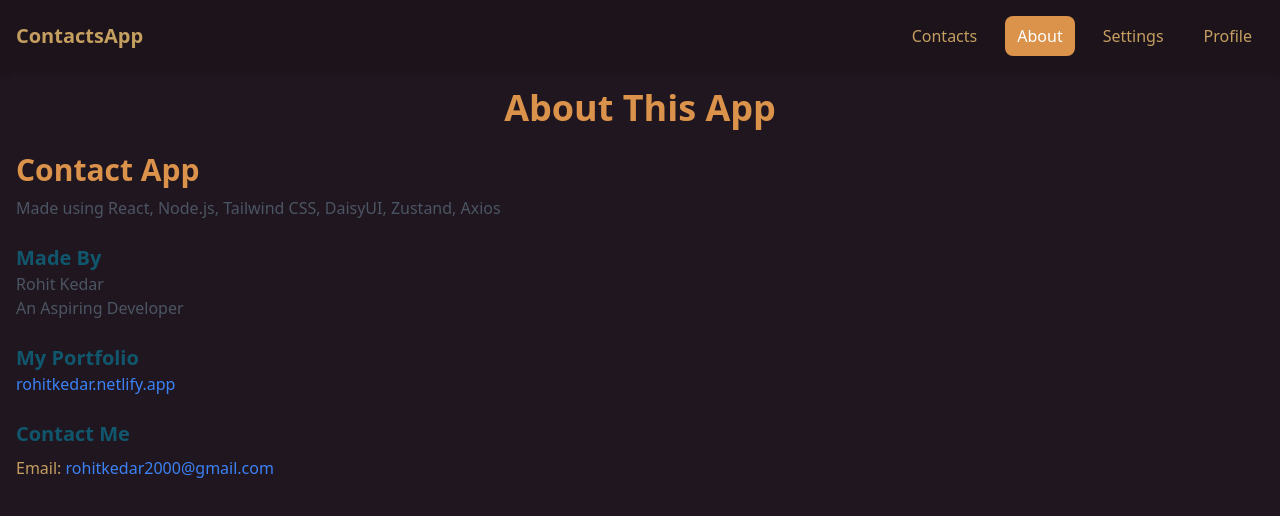
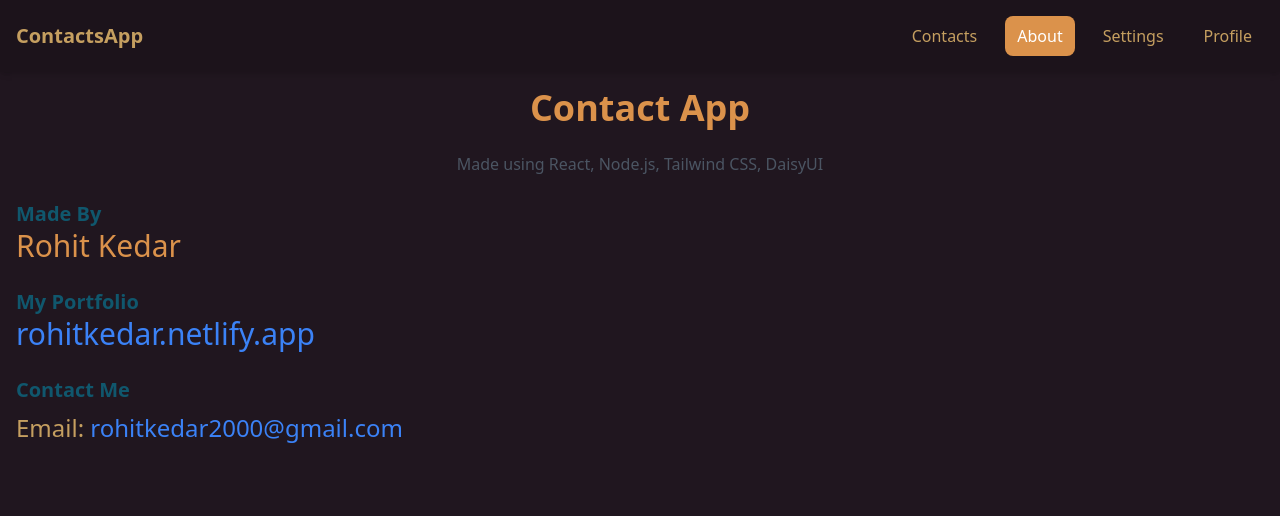
Before and after one commit to rohit19102000/ContactApp, a React (Vite) app in the folder frontend/: page /about in a window 1280 px wide. Shown: the top 516 px of the page. Built offline with nearby package versions, Linux system fonts and the light colour scheme.

Commit message:
updated ui in dashboard

```diff
--- a/frontend/package.json
+++ b/frontend/package.json
@@ -11,6 +11,7 @@
   },
   "dependencies": {
     "axios": "^1.7.9",
+    "lucide-react": "^0.475.0",
     "react": "^19.0.0",
     "react-dom": "^19.0.0",
     "react-hot-toast": "^2.5.2",
--- a/frontend/src/components/Dashboard.jsx
+++ b/frontend/src/components/Dashboard.jsx
@@ -4,6 +4,7 @@ import axiosInstance from "../utils/axiosInstance";
 import CreateContactModal from "../Modals/CreateContactModal";
 import EditContactModal from "../Modals/EditContactModal";
 import ContactCard from "./ContactCard.jsx";
+import { Loader2 } from "lucide-react";
 import toast from "react-hot-toast";
 
 const Dashboard = () => {
@@ -13,17 +14,22 @@ const Dashboard = () => {
   const [isModalOpen, setModalOpen] = useState(false);
   const [isEditModalOpen, setEditModalOpen] = useState(false);
   const [contactToEdit, setContactToEdit] = useState(null);
+  const [isFetchingContacts, setIsFetchingContacts] = useState(false);
 
   useEffect(() => {
     fetchContacts();
   }, []);
 
   const fetchContacts = async () => {
+    setIsFetchingContacts(true);
     try {
       const response = await axiosInstance.get("/contacts");
       setContacts(response.data);
     } catch (error) {
       console.error("Error fetching contacts:", error);
+      toast.error("Failed to fetch contacts.");
+    } finally {
+      setIsFetchingContacts(false);
     }
   };
 
@@ -62,13 +68,19 @@ const Dashboard = () => {
       />
 
       {/* Create Contact Button */}
-      <button className="btn btn-primary" onClick={() => setModalOpen(true)}>➕ Create New Contact</button>
+      <button className="btn btn-primary" onClick={() => setModalOpen(true)}>
+        ➕ Create New Contact
+      </button>
 
       {/* Contacts List */}
-      {filteredContacts.map((contact) => (
-
+      {isFetchingContacts ? (
+        <div className="flex flex-col items-center justify-center">
+          <Loader2 className="h-6 w-6 animate-spin text-gray-500" />
+          <p>Loading...</p>
+        </div>
+      ) : filteredContacts.length > 0 ? (
+        filteredContacts.map((contact) => (
           <ContactCard
-
             key={contact._id}
             contact={contact}
             setContactToEdit={setContactToEdit}
@@ -76,13 +88,8 @@ const Dashboard = () => {
             deleteContact={deleteContact}
             selectedDataFields={selectedDataFields}
           />
-
-
-
-      ))}
-
-      {/* No contacts found message */}
-      {filteredContacts.length === 0 && (
+        ))
+      ) : (
         <p className="text-center text-gray-500">No contacts found.</p>
       )}
 
--- a/frontend/src/pages/About.jsx
+++ b/frontend/src/pages/About.jsx
@@ -3,26 +3,24 @@ import React from 'react'
 function About() {
   return (
     <div>
-      <h1 className="text-4xl font-bold text-primary text-center mb-6">About This App</h1>
+      <h1 className="text-4xl font-bold text-primary text-center mb-6"> Contact App</h1>
+        <p className="text-center text-gray-600 mt-2">Made using React, Node.js, Tailwind CSS, DaisyUI</p>
 
       <div className="max-w-2xl text-left">
-        <h2 className="text-3xl font-bold text-primary">Contact App</h2>
-        <p className="text-md text-gray-600 mt-2">Made using React, Node.js, Tailwind CSS, DaisyUI, Zustand, Axios</p>
 
         <h3 className="text-xl font-semibold text-accent mt-6">Made By</h3>
-        <p className="text-md text-gray-600">Rohit Kedar</p>
-        <p className="text-md text-gray-600">An Aspiring Developer</p>
+        <p className="text-3xl text-md text-primary">Rohit Kedar</p>
 
         <h3 className="text-xl font-semibold text-accent mt-6">My Portfolio</h3>
         <a
           href="https://rohitkedar.netlify.app/"
-          className="text-blue-500 hover:underline font-medium"
+          className="text-3xl text-blue-500 hover:underline font-medium"
           target="_blank"
           rel="noopener noreferrer"
         >rohitkedar.netlify.app</a>
 
         <h3 className="text-xl font-semibold text-accent mt-6">Contact Me</h3>
-        <p className="text-md mt-2">Email: <span className="text-blue-500 font-medium">rohitkedar2000@gmail.com</span></p>
+        <p className="text-2xl mt-2">Email: <span className="text-blue-500 font-medium">rohitkedar2000@gmail.com</span></p>
       </div>
     </div>
   )
--- a/frontend/src/store/useAuthStore.js
+++ b/frontend/src/store/useAuthStore.js
@@ -5,9 +5,8 @@ import { toast } from "react-hot-toast";
 const apiUrl = import.meta.env.VITE_API_URL;
 
 export const useAuthStore = create((set) => ({
-  user: null,
+  user: JSON.parse(localStorage.getItem("user")) || null, // Load user from storage
   token: localStorage.getItem("token") || null,
-
 
   signup: async (name, email, password) => {
     try {
@@ -19,6 +18,8 @@ export const useAuthStore = create((set) => ({
         set({ user: loginResponse.data.user, token: loginResponse.data.token });
 
         localStorage.setItem("token", loginResponse.data.token);
+        localStorage.setItem("user", JSON.stringify(loginResponse.data.user)); // Store user
+
         toast.success("Signup successful! Logged in.");
         return true;
       }
@@ -26,7 +27,6 @@ export const useAuthStore = create((set) => ({
       toast.error("Signup failed. Please try again.");
       return false;
     } catch (error) {
-
       toast.error(error.response?.data?.message || "Signup failed.");
       console.error("Signup and login error:", error.response?.data?.message || error.message);
       return false;
@@ -36,8 +36,12 @@ export const useAuthStore = create((set) => ({
   login: async (email, password) => {
     try {
       const res = await axiosInstance.post("/auth/login", { email, password });
+
       set({ user: res.data.user, token: res.data.token });
+
       localStorage.setItem("token", res.data.token);
+      localStorage.setItem("user", JSON.stringify(res.data.user)); // Store user
+
       toast.success("Login successful!");
       return true;
     } catch (error) {
@@ -49,9 +53,10 @@ export const useAuthStore = create((set) => ({
 
   logout: () => {
     set({ user: null, token: null });
+
     localStorage.removeItem("token");
+    localStorage.removeItem("user"); // Remove user
+
     toast.success("Logout successful!");
   },
-
-
 }));
```
Also changed, not shown: 1 other file (tests, documents, lock files or other folders). Lines whose indentation alone changed are shown as unchanged.
